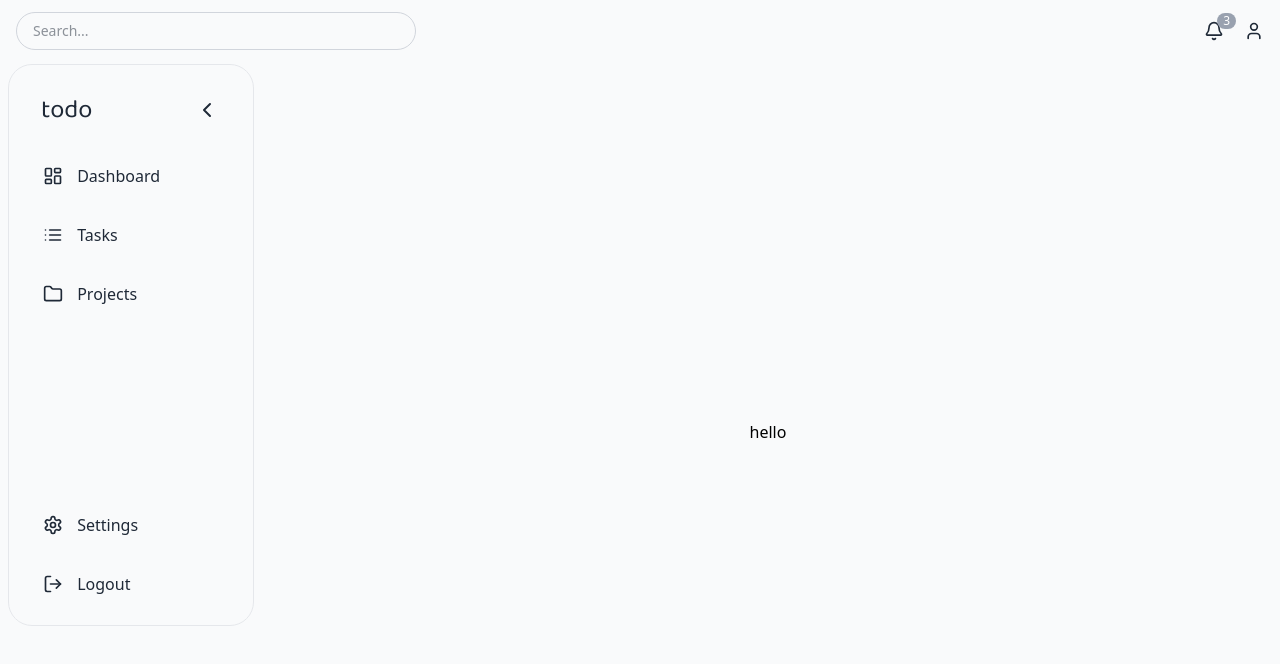
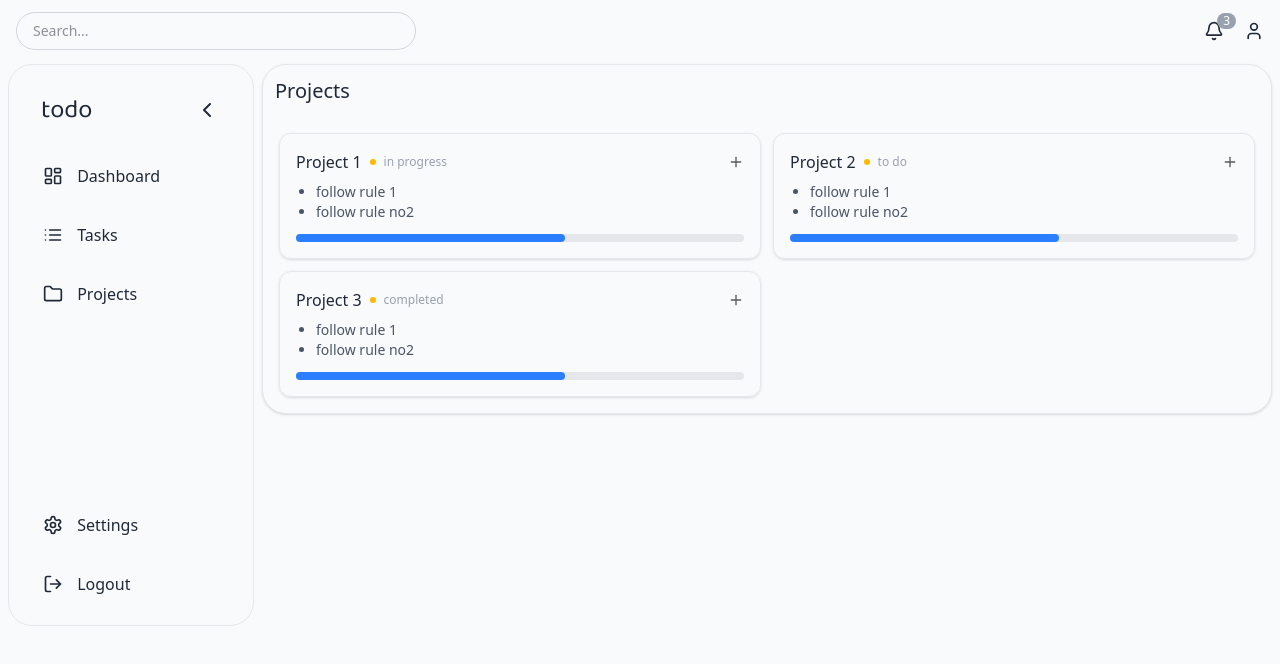
Before and after one commit to humnaliaquat/task-management-app, a React (Vite) app in the folder to-do-app/frontend/: page /projects in a window 1280 px wide. Shown: the top 664 px of the page. Built offline with nearby package versions, Linux system fonts and the light colour scheme.

Commit message:
started working on projects page layout

```diff
--- /dev/null
+++ b/to-do-app/frontend/src/components/ProjectCard.jsx
@@ -0,0 +1,20 @@
+import React from "react";
+
+const ProjectCard = ({ title, taskCount, onView, onDelete }) => {
+  return (
+    <div className="bg-[#1e293b] p-4 rounded-lg shadow hover:shadow-lg transition">
+      <h3 className="text-lg font-bold text-white">{title}</h3>
+      <p className="text-gray-400 text-sm mb-2">{taskCount} Tasks</p>
+      <div className="flex justify-between">
+        <button className="text-blue-400 hover:underline" onClick={onView}>
+          View
+        </button>
+        <button className="text-red-400 hover:underline" onClick={onDelete}>
+          Delete
+        </button>
+      </div>
+    </div>
+  );
+};
+
+export default ProjectCard;
--- a/to-do-app/frontend/src/components/Projects.jsx
+++ b/to-do-app/frontend/src/components/Projects.jsx
@@ -1,9 +1,70 @@
 import React from "react";
+import { Plus } from "lucide-react";
 
-export default function ProjectsList() {
+export default function Projects({ collapsed }) {
+  const items = [
+    {
+      projectName: "Project 1",
+      count: "0",
+      task: { task1: "follow rule 1", task2: "follow rule no2" },
+      status: "in progress",
+      progress: "60",
+    },
+    {
+      projectName: "Project 2",
+      count: "0",
+      status: "to do",
+      task: { task1: "follow rule 1", task2: "follow rule no2" },
+      progress: "60",
+    },
+    {
+      projectName: "Project 3",
+      count: "0",
+      status: "completed",
+      task: { task1: "follow rule 1", task2: "follow rule no2" },
+      progress: "60",
+    },
+  ];
   return (
-    <div>
-      <h1 className="text-black">hello</h1>
+    <div
+      className={`absolute m-2 mt-0 top-16 border border-gray-200 shadow rounded-3xl right-0 ${
+        collapsed ? " w-[calc(100%-95px)]" : " w-[calc(100%-270px)]"
+      }`}
+      style={{
+        backgroundColor: "var(--card)",
+        color: "var(--text)",
+      }}
+    >
+      <h1 className="p-3 text-left text-xl font-medium">Projects</h1>
+      <div className="grid grid-cols-1 lg:grid-cols-2 gap-3 m-4">
+        {items.map(({ projectName, count, status, task, progress }, index) => (
+          <div
+            key={index}
+            className="p-4 border border-gray-200 rounded-xl shadow"
+          >
+            <div className="flex items-center justify-between gap-4">
+              <div className="flex items-center gap-2">
+                <span className="font-medium ">{projectName}</span>
+                <span className="h-1.5 w-1.5 rounded-full bg-amber-400"></span>
+                <span className="text-xs text-gray-400">{status}</span>
+              </div>
+
+              <Plus className="w-4 h-4 text-[#5a5959] cursor-pointer" />
+            </div>
+            <ul className="list-disc text-left pl-5 text-sm text-gray-600 mt-2 ">
+              {Object.entries(task).map(([key, value]) => (
+                <li key={key}>{value}</li>
+              ))}
+            </ul>
+            <div className="w-full h-2 bg-gray-200 rounded-full mt-3">
+              <div
+                className="h-full bg-blue-500 rounded-full"
+                style={{ width: "60%" }}
+              ></div>
+            </div>
+          </div>
+        ))}
+      </div>
     </div>
   );
 }
--- a/to-do-app/frontend/src/pages/Projects.jsx
+++ b/to-do-app/frontend/src/pages/Projects.jsx
@@ -8,7 +8,7 @@ export default function Projects() {
   return (
     <div>
       <Navbar collapsed={collapsed} search={true} />
-      <ProjectList />
+      <ProjectList collapsed={collapsed} />
     </div>
   );
 }
```
